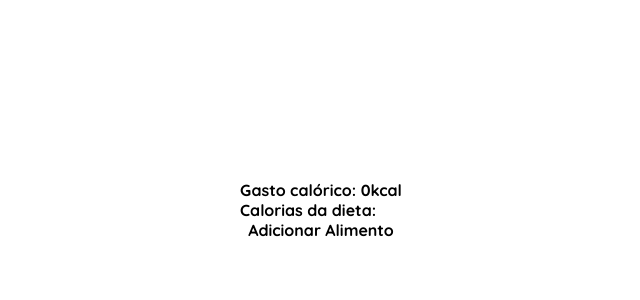
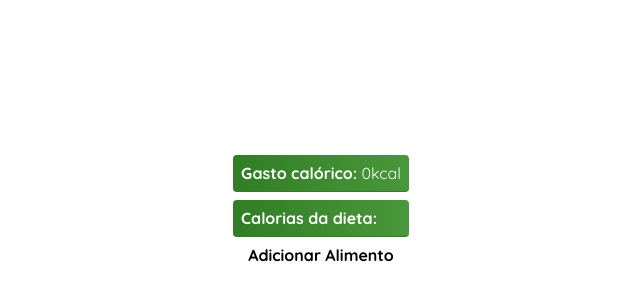
Before and after one commit to xyzdeivid/puvs, a React (Create React App) app: page /dietpage in a window 1280 px wide. Shown: the part 190-490 px from the top of the page, without its empty margins (319-959 px from the left). Built offline with nearby package versions, Linux system fonts and the light colour scheme.

Commit message:
DietPage.tsx - deployment of Li

```diff
--- a/src/components/common/Li.tsx
+++ b/src/components/common/Li.tsx
@@ -2,7 +2,7 @@ import { mainGradiente, mainColor } from 'styles'
 
 interface InfoProps {
     index: string
-    text: string
+    text?: string
 }
 
 export default function Info({ index, text }: InfoProps) {
--- a/src/pages/DietPage.tsx
+++ b/src/pages/DietPage.tsx
@@ -6,6 +6,7 @@ import { useContext, useState } from 'react'
 import FoodForm from 'components/DietPage/FoodForm'
 import Foods from 'components/DietPage/Foods'
 import OpenFormButton from 'components/common/OpenFormButton'
+import Li from 'components/common/Li'
 
 import { containerStyle } from 'styles'
 
@@ -28,10 +29,10 @@ export default function DietPage() {
 
     return (
         <div style={containerStyle}>
-            <div>
-                <h4>Gasto calórico: {dailyCalorieExpenditure}kcal</h4>
-                <h4>Calorias da dieta: </h4>
-            </div>
+            <ul>
+                <Li index='Gasto calórico' text={`${dailyCalorieExpenditure}kcal`} />
+                <Li index='Calorias da dieta' />
+            </ul>
             <div>
                 <OpenFormButton
                     setShowForm={setShowFoodForm}
```
